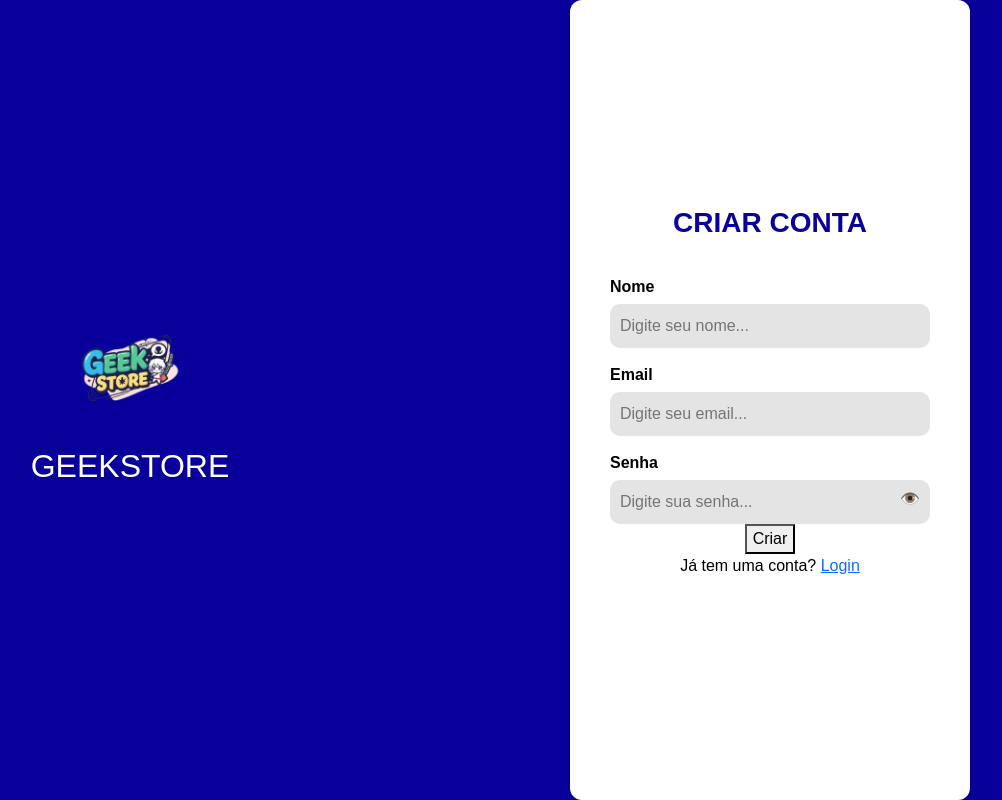
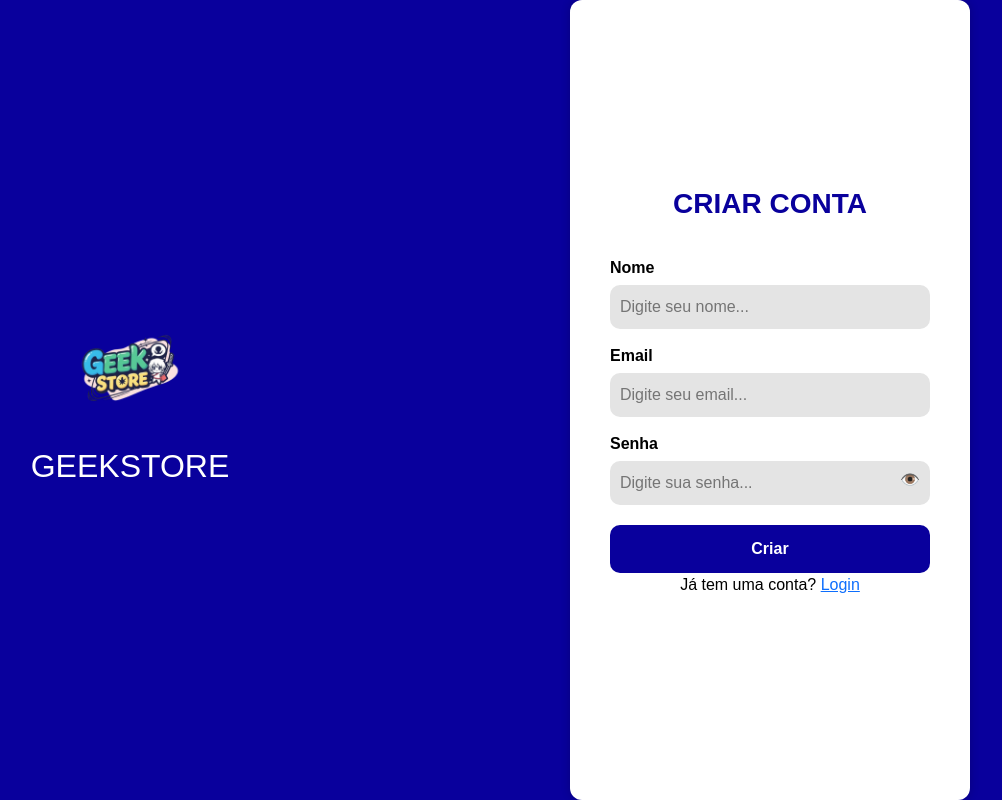
Before and after one commit to DanielDev2003/geekstore-frontend, a React (Vite) app: page /cadastro in a window 1280 px wide. Shown: the whole page, without its empty margins (270-1272 px from the left). Built offline with nearby package versions, Linux system fonts and the light colour scheme.

Commit message:
Corrigindo botao de login e registro

```diff
--- a/src/Views/Auth.css
+++ b/src/Views/Auth.css
@@ -69,7 +69,7 @@
   cursor: pointer;
 }
 
-/* .btn-primary {
+.btn-login {
   width: 100%;
   padding: 12px;
   background: #09009c;
@@ -80,7 +80,7 @@
   font-size: 16px;
   font-weight: bold;
   cursor: pointer;
-} */
+}
 
 .link {
   margin-top: 10px;
--- a/src/Views/Login.jsx
+++ b/src/Views/Login.jsx
@@ -19,7 +19,7 @@ export default function Login() {
           <span className="eye-icon">👁️</span>
         </div>
 
-        <button className="btn-primary">Entrar</button>
+        <button className="btn-primary btn-login">Entrar</button>
 
         <Link className="link" to="#">Esqueci minha senha</Link>
         <p>Não tem conta? <Link to="/cadastro">Cadastrar</Link></p>
--- a/src/Views/Register.jsx
+++ b/src/Views/Register.jsx
@@ -23,7 +23,7 @@ export default function Register() {
           <span className="eye-icon">👁️</span>
         </div>
 
-        <button className="btn-primary">Criar</button>
+        <button className="btn-primary btn-login">Criar</button>
 
         <p>Já tem uma conta? <Link to="/login">Login</Link></p>
       </div>
```
